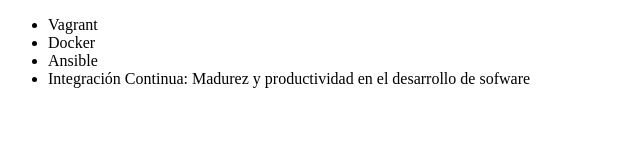
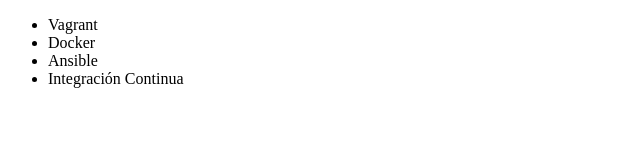
Before and after one commit to abrahamVel/alura-git2, a plain HTML site: page index.html in a window 1280 px wide. Shown: the whole page, without its empty margins (0-640 px from the left). Drawn offline with Linux system fonts and the light colour scheme.

Commit message:
Modificando el titulo

```diff
--- a/index.html
+++ b/index.html
@@ -2,14 +2,14 @@
 <html lang="en">
     <head>
         <meta charset="UTF-8">
-        <title>Cursos de Alura</title>
+        <title>Curso de DevOps de Alura</title>
     </head>
     <body>
         <ul>
             <li>Vagrant</li>
             <li>Docker</li>
             <li>Ansible</li>
-            <li>Integración Continua: Madurez y productividad en el desarrollo de sofware</li>
+            <li>Integración Continua</li>
         </ul>
     </body>
 </html>
```
